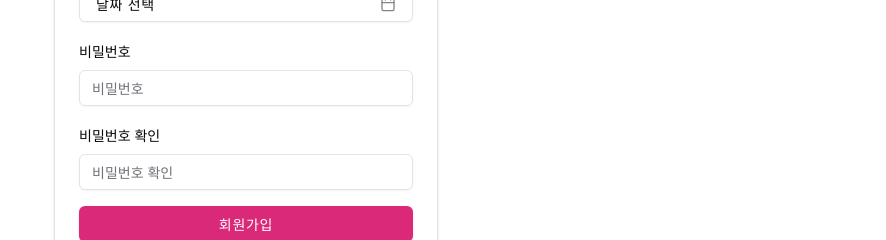
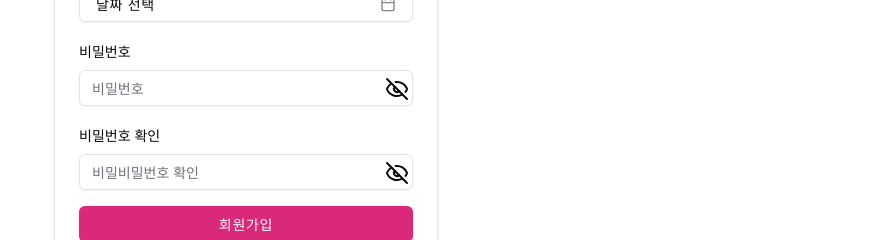
Before and after one commit to braverokmc79/nextjs-shadcn-app, a Next.js app: page /sign-up in a window 1280 px wide. Shown: the part 491-731 px from the top of the page, without its empty margins (394-1280 px from the left). Built offline with nearby package versions, Linux system fonts and the light colour scheme; no server answers; a web font is replaced by a local one.

Commit message:
12. shadcn을 활용한 맞춤형 비밀번호 입력 컴포넌트 구현

```diff
--- a/src/app/(logged-out)/login/page.tsx
+++ b/src/app/(logged-out)/login/page.tsx
@@ -25,6 +25,7 @@ import React from "react";
 import { useForm } from "react-hook-form";
 import { z } from "zod";
 import { Form } from "@/components/ui/form";
+import { PasswordInput } from "@/components/ui/password-input";
 
 // 폼 유효성 검사 스키마 정의
 const formSchema = z.object({
@@ -85,7 +86,7 @@ const LoginPage: React.FC = () => {
                   <FormItem>
                     <FormLabel>비밀번호</FormLabel>
                     <FormControl>
-                      <Input type="password" placeholder="비밀번호" {...field} />
+                      <PasswordInput  placeholder="비밀번호"  {...field} />
                     </FormControl>
                     <FormDescription>
                       Macaronics.net 계정의 비밀번호을 입력해주세요.
--- a/src/app/(logged-out)/sign-up/page.tsx
+++ b/src/app/(logged-out)/sign-up/page.tsx
@@ -34,6 +34,7 @@ import { Popover, PopoverContent, PopoverTrigger } from "@/components/ui/popover
 import { Calendar } from "@/components/ui/custom_calendar";
 import { format } from "date-fns"
 import { ko } from "date-fns/locale";  // ✅ 한국어 로케일 추가
+import { PasswordInput } from "@/components/ui/password-input";
 
 
 
@@ -97,7 +98,7 @@ const SignupPage: React.FC = () => {
       accountType: "personal",
       dob: undefined,
       password: "",
-
+      passwordConfirm: "",
     },
   });
 
@@ -258,7 +259,8 @@ const SignupPage: React.FC = () => {
                   <FormItem>
                     <FormLabel>비밀번호</FormLabel>
                     <FormControl>
-                      <Input placeholder="비밀번호" type="password" {...field} />
+                      {/* <Input placeholder="비밀번호" type="password" {...field} /> */}
+                      <PasswordInput  placeholder="비밀번호"  {...field} />
                     </FormControl>
                     <FormMessage />
                   </FormItem>
@@ -274,7 +276,7 @@ const SignupPage: React.FC = () => {
                   <FormItem>
                     <FormLabel>비밀번호 확인</FormLabel>
                     <FormControl>
-                      <Input placeholder="비밀번호 확인" type="password" {...field} />
+                      <PasswordInput  placeholder="비밀비밀번호 확인"  {...field} />
                     </FormControl>
                     <FormMessage />
                   </FormItem>
--- a/src/components/ui/password-input.tsx
+++ b/src/components/ui/password-input.tsx
@@ -0,0 +1,39 @@
+"use client";
+
+import * as React from "react";
+
+import { cn } from "@/lib/utils";
+import { Input } from "./input";
+import { EyeIcon, EyeOffIcon } from "lucide-react";
+
+export interface PasswordInputProps
+  extends Omit<React.InputHTMLAttributes<HTMLInputElement>, "type"> {
+    type?: "password" | "text";
+}
+
+const PasswordInput = React.forwardRef<HTMLInputElement, PasswordInputProps>(
+  ({ className, type, ...props }, ref) => {
+    const [showPassword, setShowPassword] = React.useState(false);
+
+    return (
+      <div className="relative">
+        <Input
+          type={showPassword ? type : "password"}
+          {...props}
+          ref={ref}
+          className={cn("pr-10", className)}
+        />
+        <span className="absolute top-[7px] right-1 cursor-pointer select-none">
+          {showPassword ? (
+            <EyeIcon onClick={() => setShowPassword(false)} />
+          ) : (
+            <EyeOffIcon onClick={() => setShowPassword(true)} />
+          )}
+        </span>
+      </div>
+    );
+  }
+);
+PasswordInput.displayName = "PasswordInput";
+
+export { PasswordInput };
```
